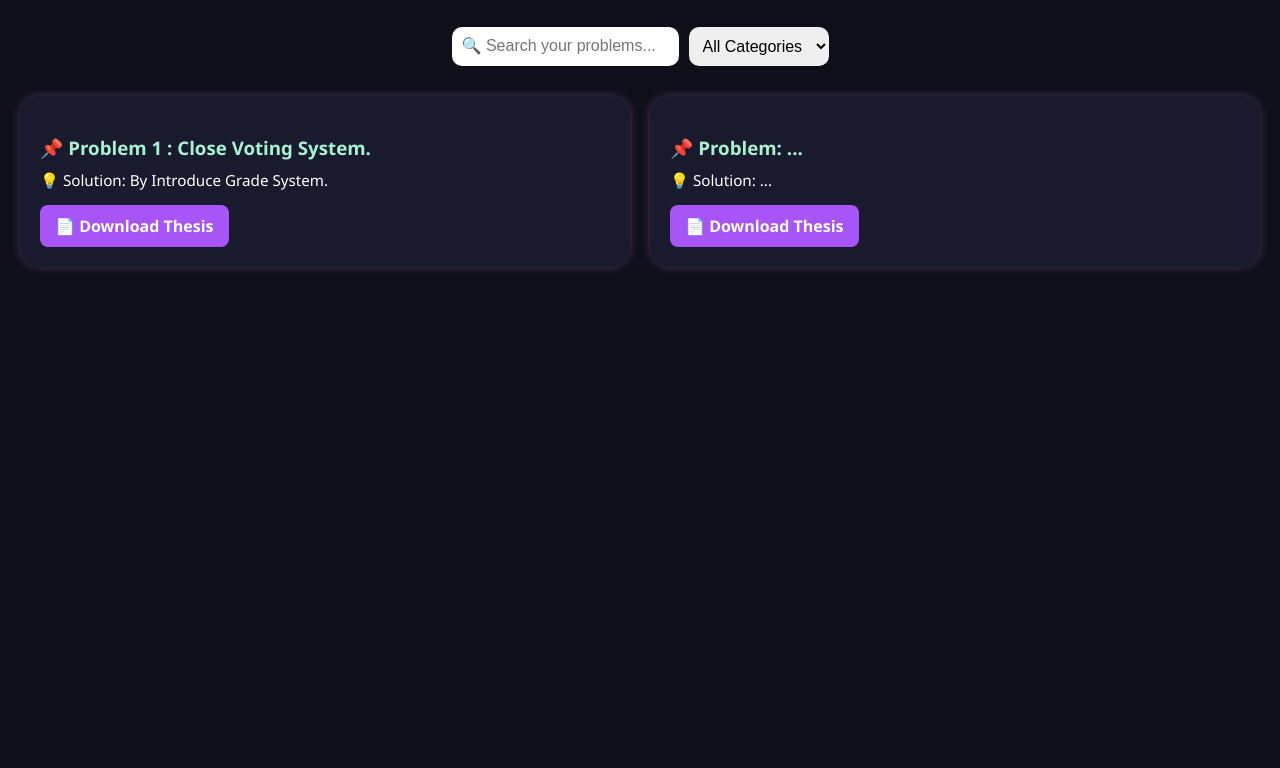
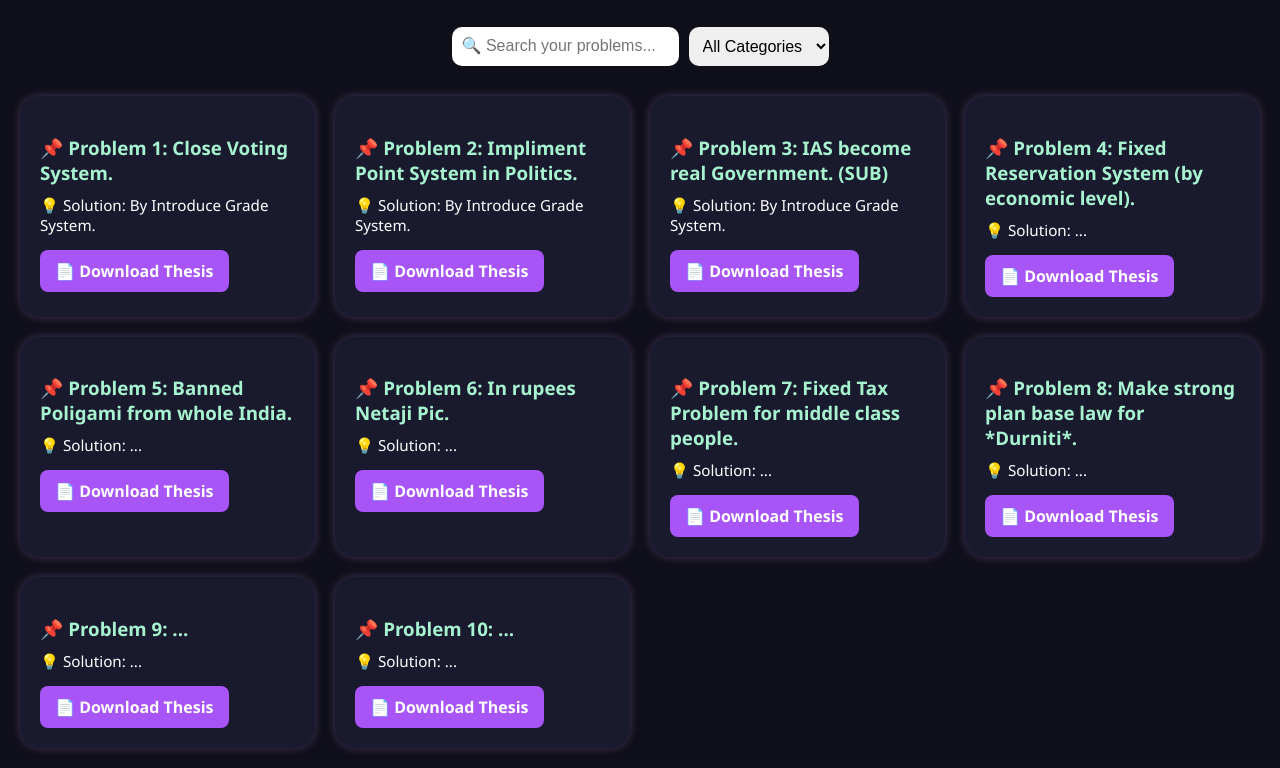
Before and after one commit to ibcparty/targetofgisx-1, a plain HTML site: page index.html in a window 1280 px wide. Shown: the part 105-873 px from the top of the page. Before the commit the page ends 800 px from the top, so only its background shows below. Drawn offline with Linux system fonts and the light colour scheme.

Commit message:
Update index.html

```diff
--- a/index.html
+++ b/index.html
@@ -90,13 +90,53 @@
  <div class="target-container" id="targetList">
     <!-- Example Entry Start -->
     <div class="target-card" data-category="ibcparty">
-      <h3>📌 Problem 1 : Close Voting System.</h3>
+      <h3>📌 Problem 1: Close Voting System.</h3>
       <p>💡 Solution: By Introduce Grade System.</p>
       <a href="https://docs.google.com/document/d/1rD60LPh4Ep4iLBCBKo5MBtFVOqf2BVQb8Bo27iD0gzk/edit?usp=drivesdk" target="_blank">📄 Download Thesis</a>
     </div>
     <!-- Example Entry End -->
    <div class="target-card" data-category="ibcparty">
-     <h3>📌 Problem: ...</h3>
+     <h3>📌 Problem 2: Impliment Point System in Politics.</h3>
+     <p>💡 Solution: By Introduce Grade System.</p>
+     <a href="Google Drive Link" target="_blank">📄 Download Thesis</a>
+   </div>
+   <div class="target-card" data-category="ibcparty">
+     <h3>📌 Problem 3: IAS become real Government. (SUB)</h3>
+     <p>💡 Solution: By Introduce Grade System.</p>
+     <a href="Google Drive Link" target="_blank">📄 Download Thesis</a>
+   </div>
+   <div class="target-card" data-category="ibcparty">
+     <h3>📌 Problem 4: Fixed Reservation System (by economic level).</h3>
+     <p>💡 Solution: ...</p>
+     <a href="Google Drive Link" target="_blank">📄 Download Thesis</a>
+   </div>
+   <div class="target-card" data-category="ibcparty">
+     <h3>📌 Problem 5: Banned Poligami from whole India.</h3>
+     <p>💡 Solution: ...</p>
+     <a href="Google Drive Link" target="_blank">📄 Download Thesis</a>
+   </div>
+   <div class="target-card" data-category="ibcparty">
+     <h3>📌 Problem 6: In rupees Netaji Pic.</h3>
+     <p>💡 Solution: ...</p>
+     <a href="Google Drive Link" target="_blank">📄 Download Thesis</a>
+   </div>
+   <div class="target-card" data-category="ibcparty">
+     <h3>📌 Problem 7: Fixed Tax Problem for middle class people.</h3>
+     <p>💡 Solution: ...</p>
+     <a href="Google Drive Link" target="_blank">📄 Download Thesis</a>
+   </div>
+   <div class="target-card" data-category="ibcparty">
+     <h3>📌 Problem 8: Make strong plan base law for *Durniti*.</h3>
+     <p>💡 Solution: ...</p>
+     <a href="Google Drive Link" target="_blank">📄 Download Thesis</a>
+   </div>
+   <div class="target-card" data-category="ibcparty">
+     <h3>📌 Problem 9: ...</h3>
+     <p>💡 Solution: ...</p>
+     <a href="Google Drive Link" target="_blank">📄 Download Thesis</a>
+   </div>
+   <div class="target-card" data-category="ibcparty">
+     <h3>📌 Problem 10: ...</h3>
      <p>💡 Solution: ...</p>
      <a href="Google Drive Link" target="_blank">📄 Download Thesis</a>
    </div>
```
